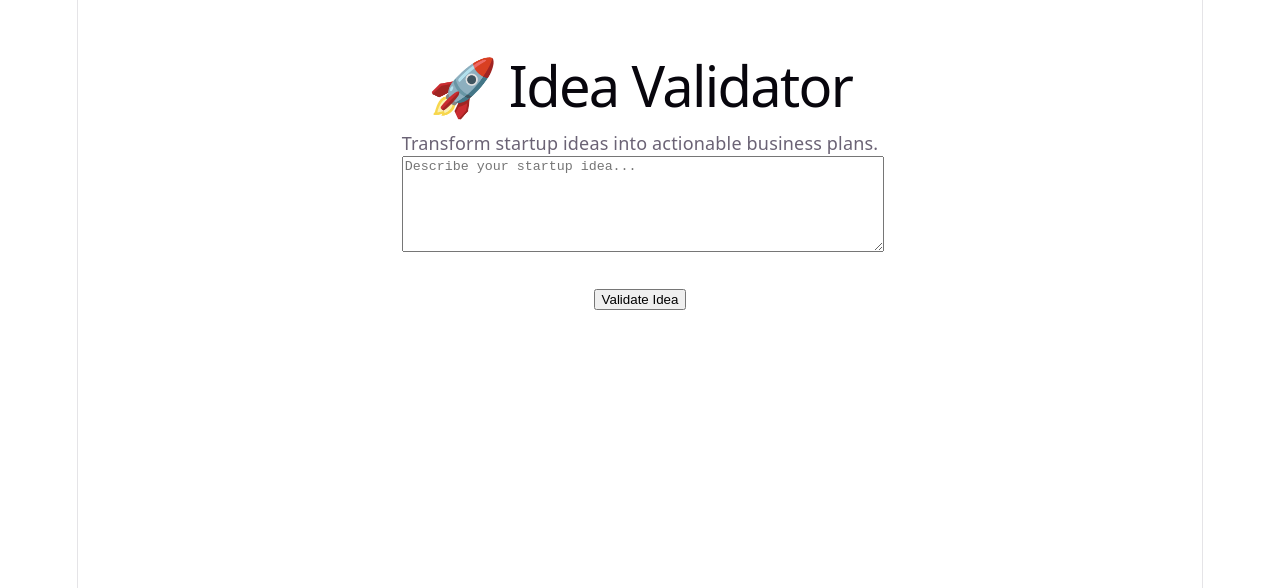
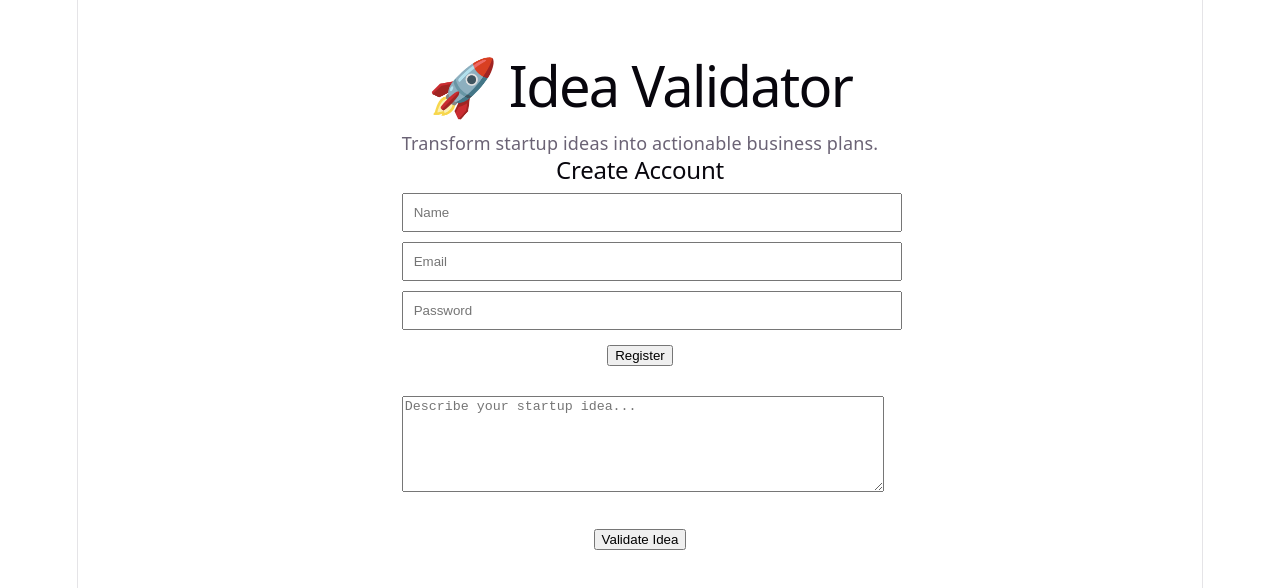
Before and after one commit to CyclonaGowen/idea-validator, a React (Vite) app: page / in a window 1280 px wide. Shown: the top 588 px of the page. Built offline with nearby package versions, Linux system fonts and the light colour scheme.

Commit message:
Add front-end user registration form

```diff
--- a/src/App.jsx
+++ b/src/App.jsx
@@ -1,10 +1,12 @@
 import { useState } from "react";
 import IdeaForm from "./components/IdeaForm";
 import IdeaResults from "./components/IdeaResults";
+import RegisterForm from "./components/RegisterForm";
 
 function App() {
   const [idea, setIdea] = useState("");
   const [result, setResult] = useState(null);
+  const [user, setUser] = useState(null);
 
   const validateIdea = (e) => {
     e.preventDefault();
@@ -25,6 +27,21 @@ function App() {
       ],
       revenue: "Freemium + Subscription",
       risks: "Market adoption and competition",
+      questions: [
+  "Who is the first customer most likely to use this?",
+  "What problem are they already paying to solve?",
+  "What is the smallest version we could test this week?",
+  "How would we know if this idea is worth continuing?",
+],
+actionPlan: [
+  "Day 1: Define the target customer",
+  "Day 2: Interview 3 potential users",
+  "Day 3: Identify the biggest pain point",
+  "Day 4: Sketch the MVP",
+  "Day 5: Build a landing page or demo",
+  "Day 6: Ask for feedback",
+  "Day 7: Decide whether to build, pivot, or stop",
+],
     });
   };
 
@@ -34,6 +51,14 @@ function App() {
 
       <p>Transform startup ideas into actionable business plans.</p>
 
+      {!user ? (
+  <RegisterForm onRegister={setUser} />
+) : (
+  <p>
+    Welcome, <strong>{user.name}</strong>
+  </p>
+)}
+
       <IdeaForm idea={idea} setIdea={setIdea} onSubmit={validateIdea} />
 
       <IdeaResults result={result} />
--- a/src/components/IdeaResults.jsx
+++ b/src/components/IdeaResults.jsx
@@ -22,6 +22,41 @@ function IdeaResults({ result }) {
       </p>
 
       <h3>MVP Features</h3>
+      <h3>Validation Questions</h3>
+<div>
+  {result.questions.map((question) => (
+    <div
+      key={question}
+      style={{
+        padding: "12px",
+        marginBottom: "10px",
+        border: "1px solid #ddd",
+        borderRadius: "8px",
+        backgroundColor: "#f9f9f9",
+      }}
+    >
+      {question}
+    </div>
+  ))}
+</div>
+
+<h3>7-Day Action Plan</h3>
+<div>
+  {result.actionPlan.map((step) => (
+    <div
+      key={step}
+      style={{
+        padding: "12px",
+        marginBottom: "10px",
+        border: "1px solid #ddd",
+        borderRadius: "8px",
+        backgroundColor: "#f9f9f9",
+      }}
+    >
+      {step}
+    </div>
+  ))}
+</div>
 
       <ul>
         {result.mvp.map((feature) => (
--- /dev/null
+++ b/src/components/RegisterForm.jsx
@@ -0,0 +1,63 @@
+import { useState } from "react";
+
+function RegisterForm({ onRegister }) {
+  const [formData, setFormData] = useState({
+    name: "",
+    email: "",
+    password: "",
+  });
+
+  const handleChange = (e) => {
+    setFormData({
+      ...formData,
+      [e.target.name]: e.target.value,
+    });
+  };
+
+  const handleSubmit = (e) => {
+    e.preventDefault();
+
+    if (!formData.name || !formData.email || !formData.password) {
+      alert("Please complete all fields.");
+      return;
+    }
+
+    onRegister(formData);
+  };
+
+  return (
+    <form onSubmit={handleSubmit} style={{ marginBottom: "30px" }}>
+      <h2>Create Account</h2>
+
+      <input
+        name="name"
+        placeholder="Name"
+        value={formData.name}
+        onChange={handleChange}
+        style={{ display: "block", width: "100%", padding: "10px", marginBottom: "10px" }}
+      />
+
+      <input
+        name="email"
+        type="email"
+        placeholder="Email"
+        value={formData.email}
+        onChange={handleChange}
+        style={{ display: "block", width: "100%", padding: "10px", marginBottom: "10px" }}
+      />
+
+      <input
+        name="password"
+        type="password"
+        placeholder="Password"
+        value={formData.password}
+        onChange={handleChange}
+        style={{ display: "block", width: "100%", padding: "10px", marginBottom: "10px" }}
+      />
+
+      <button type="submit">Register</button>
+    </form>
+  );
+}
+
+export default RegisterForm;
```
